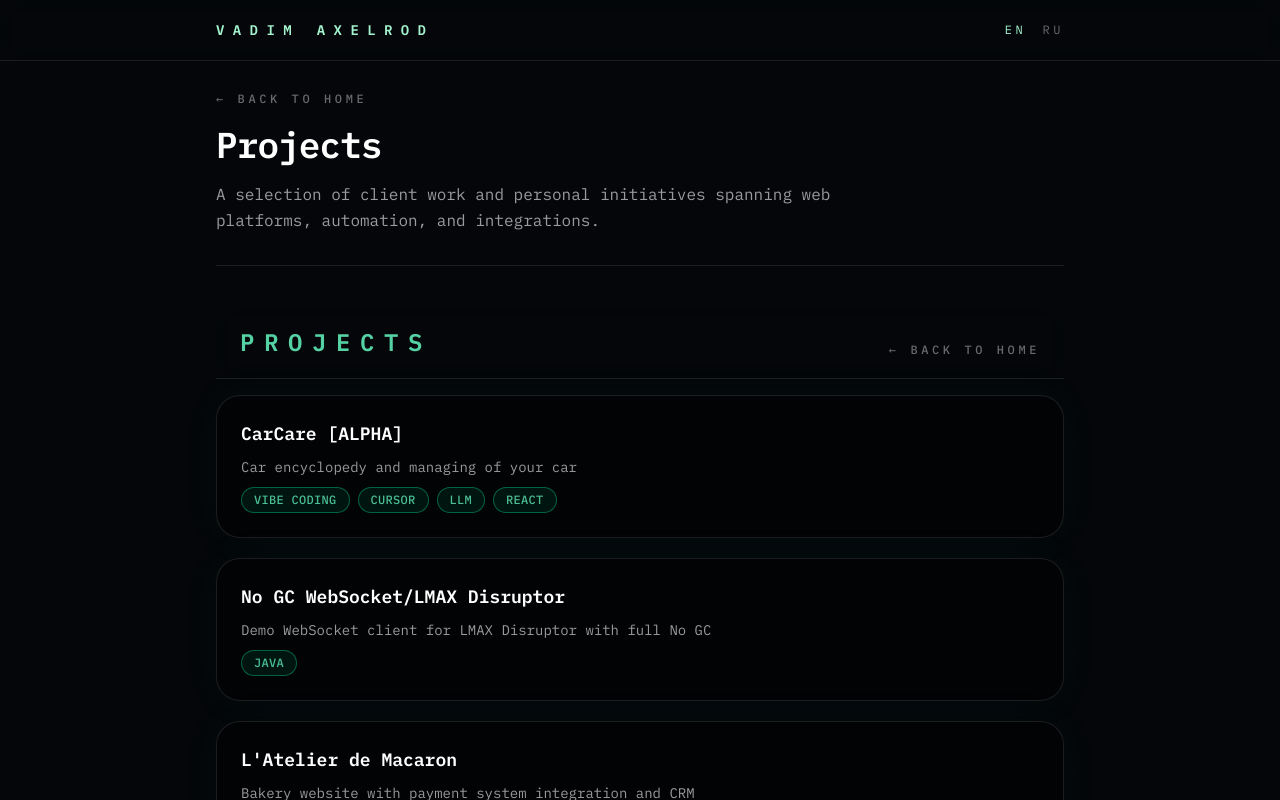
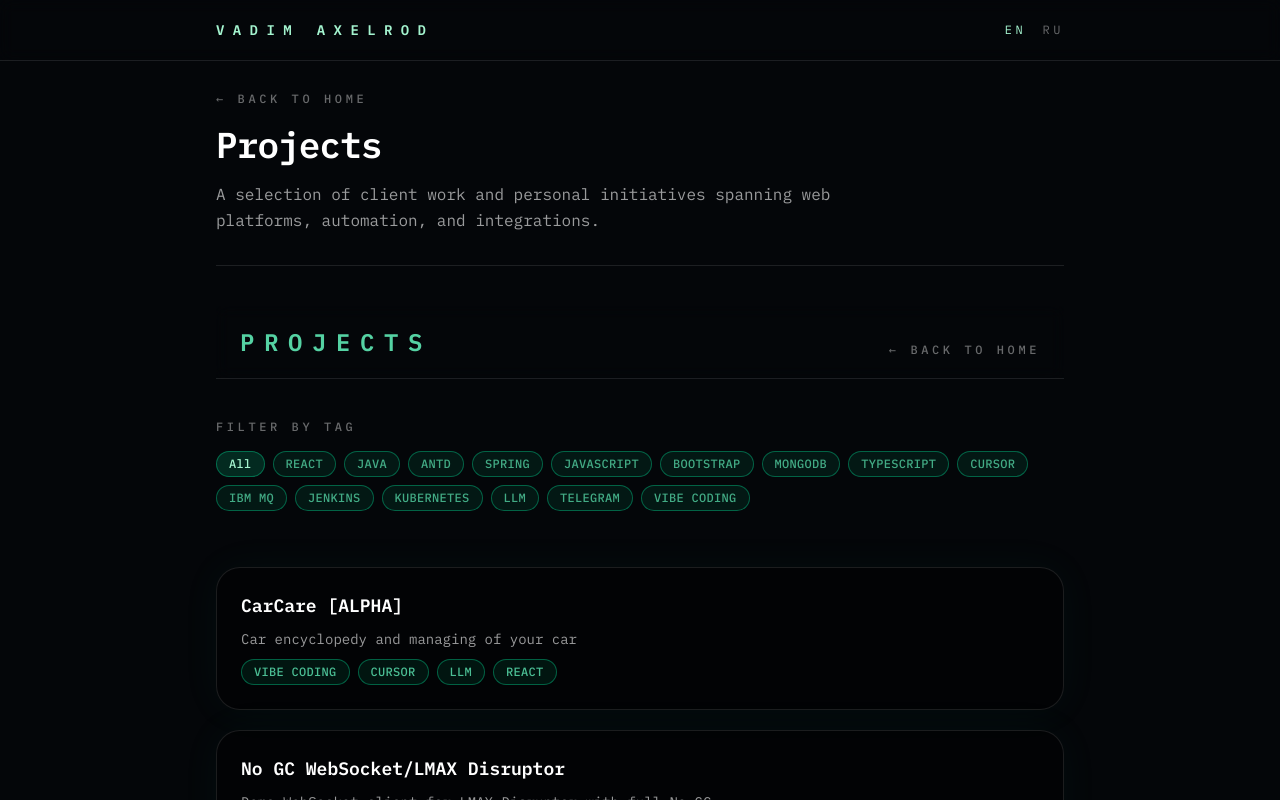
Before and after one commit to axelrodvl/axelrod.co, a Next.js app: page /en/project in a window 1280 px wide. Shown: the top 800 px of the page. Built offline with nearby package versions, Linux system fonts and the light colour scheme.

Commit message:
Tags for projects

```diff
--- a/src/app/[locale]/project/page.tsx
+++ b/src/app/[locale]/project/page.tsx
@@ -1,19 +1,23 @@
 import Link from "next/link";
-
 import type { Locale } from "@/lib/i18n";
 import { getDictionary } from "@/lib/i18n";
 import { readProjects } from "@/lib/content";
+import ProjectsClient from "./projects-client";
 
 type ProjectsPageProps = {
   params: {
     locale: Locale;
   };
+  searchParams?: {
+    tag?: string | string[];
+  };
 };
 
-export default function ProjectsPage({ params }: ProjectsPageProps) {
+export default function ProjectsPage({ params, searchParams }: ProjectsPageProps) {
   const { locale } = params;
   const t = getDictionary(locale);
   const projects = readProjects(locale);
+  const initialTag = typeof searchParams?.tag === "string" ? searchParams.tag : undefined;
 
   return (
     <div className="mx-auto max-w-4xl space-y-10">
@@ -32,59 +36,18 @@ export default function ProjectsPage({ params }: ProjectsPageProps) {
         </p>
       </header>
 
-      <main>
-        <div className="sticky top-[60px] z-20 mb-4 border-b border-white/10 bg-black/60/80 bg-opacity-60 px-6 py-5 backdrop-blur-sm">
-          <div className="flex flex-wrap items-end justify-between gap-4">
-            <div>
-              <h2 className="text-xl font-semibold uppercase tracking-[0.4em] text-emerald-300/90 sm:text-2xl">
-                {t.projects.stickyTitle}
-              </h2>
-            </div>
-            <Link
-              href={`/${locale}`}
-              className="text-xs font-medium uppercase tracking-[0.3em] text-white/40 transition hover:text-emerald-300/90"
-            >
-              {t.projects.backToHome}
-            </Link>
-          </div>
-        </div>
-
-        <ul className="space-y-5">
-          {projects.map((project) => (
-            <li key={project.name}>
-              <a
-                href={project.link}
-                target="_blank"
-                rel="noreferrer"
-                className="group block rounded-3xl border border-white/10 bg-black/40 p-6 shadow-[0_0_40px_rgba(16,185,129,0.05)] transition hover:border-emerald-400/40 hover:shadow-[0_0_40px_rgba(16,185,129,0.2)]"
-              >
-                <div className="flex flex-col gap-3 sm:flex-row sm:items-center sm:justify-between">
-                  <div className="space-y-2">
-                    <h2 className="text-lg font-semibold text-white">
-                      {project.name}
-                    </h2>
-                    <p className="text-sm leading-relaxed text-white/60">
-                      {project.description}
-                    </p>
-                    {project.tags.length > 0 && (
-                      <ul className="mt-2 flex flex-wrap gap-2 text-xs font-medium uppercase tracking-wide text-emerald-300/80">
-                        {project.tags.map((tag) => (
-                          <li
-                            key={`${project.name}-${tag}`}
-                            className="rounded-full border border-emerald-400/40 bg-emerald-500/10 px-3 py-1"
-                          >
-                            {tag}
-                          </li>
-                        ))}
-                      </ul>
-                    )}
-                  </div>
-                </div>
-              </a>
-            </li>
-          ))}
-        </ul>
-      </main>
+      <ProjectsClient
+        locale={locale}
+        projects={projects}
+        initialTag={initialTag}
+        labels={{
+          stickyTitle: t.projects.stickyTitle,
+          backToHome: t.projects.backToHome,
+          tagCloudTitle: t.projects.tagCloudTitle,
+          tagCloudAll: t.projects.tagCloudAll,
+        }}
+        homeHref={`/${locale}`}
+      />
     </div>
   );
 }
--- /dev/null
+++ b/src/app/[locale]/project/projects-client.tsx
@@ -0,0 +1,201 @@
+"use client";
+
+import Link from "next/link";
+import { useCallback, useEffect, useMemo, useState } from "react";
+import { usePathname, useSearchParams } from "next/navigation";
+
+type ProjectSummary = {
+  name: string;
+  link: string;
+  description: string;
+  tags: string[];
+};
+
+type ProjectsClientProps = {
+  locale: string;
+  projects: ProjectSummary[];
+  initialTag?: string;
+  labels: {
+    stickyTitle: string;
+    backToHome: string;
+    tagCloudTitle: string;
+    tagCloudAll: string;
+  };
+  homeHref: string;
+};
+
+export default function ProjectsClient({
+  locale,
+  projects,
+  initialTag,
+  labels,
+  homeHref,
+}: ProjectsClientProps) {
+  const pathname = usePathname();
+  const search = useSearchParams();
+  const paramTag = search.get("tag") ?? initialTag;
+  const normalizedParamTag = typeof paramTag === "string" ? paramTag : undefined;
+  const [selectedTag, setSelectedTag] = useState<string | undefined>(normalizedParamTag);
+
+  useEffect(() => {
+    setSelectedTag((prev) => (prev === normalizedParamTag ? prev : normalizedParamTag));
+  }, [normalizedParamTag]);
+
+  const tagCounts = useMemo(
+    () =>
+      projects.reduce<Map<string, number>>((acc, project) => {
+        project.tags.forEach((tag) => {
+          acc.set(tag, (acc.get(tag) ?? 0) + 1);
+        });
+        return acc;
+      }, new Map()),
+    [projects],
+  );
+
+  const tagChipBaseClass =
+    "rounded-full border border-emerald-400/40 bg-emerald-500/10 px-3 py-1 transition";
+
+  const tags = useMemo(
+    () =>
+      Array.from(tagCounts.entries())
+        .map(([tag, count]) => ({ tag, count }))
+        .sort((a, b) => {
+          if (b.count !== a.count) {
+            return b.count - a.count;
+          }
+          return a.tag.localeCompare(b.tag, locale === "ru" ? "ru" : "en", {
+            sensitivity: "base",
+          });
+        }),
+    [tagCounts, locale],
+  );
+
+  const filteredProjects = useMemo(
+    () =>
+      selectedTag ? projects.filter((project) => project.tags.includes(selectedTag)) : projects,
+    [projects, selectedTag],
+  );
+
+  const handleTagSelect = useCallback(
+    (tag?: string) => {
+      setSelectedTag(tag);
+
+      if (typeof window === "undefined") {
+        return;
+      }
+
+      const next = new URLSearchParams(window.location.search);
+
+      if (!tag) {
+        next.delete("tag");
+      } else {
+        next.set("tag", tag);
+      }
+
+      const query = next.toString();
+      const nextUrl = query ? `${pathname}?${query}` : pathname;
+      window.history.replaceState(window.history.state, "", nextUrl);
+    },
+    [pathname],
+  );
+
+  return (
+    <main>
+      <div className="sticky top-[60px] z-20 mb-4 border-b border-white/10 bg-black/60/80 bg-opacity-60 px-6 py-5 backdrop-blur-sm">
+        <div className="flex flex-wrap items-end justify-between gap-4">
+          <div>
+            <h2 className="text-xl font-semibold uppercase tracking-[0.4em] text-emerald-300/90 sm:text-2xl">
+              {labels.stickyTitle}
+            </h2>
+          </div>
+          <Link
+            href={homeHref}
+            className="text-xs font-medium uppercase tracking-[0.3em] text-white/40 transition hover:text-emerald-300/90"
+          >
+            {labels.backToHome}
+          </Link>
+        </div>
+      </div>
+      {tags.length > 0 && (
+        <div className="mb-8 space-y-4 py-6">
+          <div className="flex flex-wrap items-center justify-between gap-3">
+            <span className="text-xs font-medium uppercase tracking-[0.3em] text-white/40">
+              {labels.tagCloudTitle}
+            </span>
+            {selectedTag && filteredProjects.length === 0 && (
+              <span className="text-xs font-medium uppercase tracking-[0.3em] text-rose-300/80">
+                {selectedTag}
+              </span>
+            )}
+          </div>
+          <ul className="flex flex-wrap gap-2 text-xs font-medium uppercase tracking-wide text-emerald-300/80">
+            <li>
+              <button
+                type="button"
+                onClick={() => handleTagSelect()}
+                className={`${tagChipBaseClass} ${
+                  selectedTag
+                    ? "text-emerald-300/70 hover:border-emerald-300/60 hover:text-emerald-200"
+                    : "border-emerald-300/70 bg-emerald-500/20 text-emerald-200"
+                }`}
+              >
+                {labels.tagCloudAll}
+              </button>
+            </li>
+            {tags.map(({ tag }) => (
+              <li key={tag}>
+                <button
+                  type="button"
+                  onClick={() => handleTagSelect(tag)}
+                  className={`${tagChipBaseClass} ${
+                    selectedTag === tag
+                      ? "border-emerald-300/70 bg-emerald-500/20 text-emerald-200"
+                      : "text-emerald-300/70 hover:border-emerald-300/60 hover:text-emerald-200"
+                  }`}
+                >
+                  {tag.toUpperCase()}
+                </button>
+              </li>
+            ))}
+          </ul>
+        </div>
+      )}
+      {selectedTag && filteredProjects.length === 0 && (
+        <p className="mb-6 text-sm uppercase tracking-[0.3em] text-white/40">
+          {labels.tagCloudTitle}: {selectedTag}
+        </p>
+      )}
+      <ul className="space-y-5">
+        {filteredProjects.map((project) => (
+          <li key={project.name}>
+            <a
+              href={project.link}
+              target="_blank"
+              rel="noreferrer"
+              className="group block rounded-3xl border border-white/10 bg-black/40 p-6 shadow-[0_0_40px_rgba(16,185,129,0.05)] transition hover:border-emerald-400/40 hover:shadow-[0_0_40px_rgba(16,185,129,0.2)]"
+            >
+              <div className="flex flex-col gap-3 sm:flex-row sm:items-center sm:justify-between">
+                <div className="space-y-2">
+                  <h2 className="text-lg font-semibold text-white">{project.name}</h2>
+                  <p className="text-sm leading-relaxed text-white/60">{project.description}</p>
+                  {project.tags.length > 0 && (
+                    <ul className="mt-2 flex flex-wrap gap-2 text-xs font-medium uppercase tracking-wide text-emerald-300/80">
+                      {project.tags.map((tag) => (
+                        <li
+                          key={`${project.name}-${tag}`}
+                          className="rounded-full border border-emerald-400/40 bg-emerald-500/10 px-3 py-1"
+                        >
+                          {tag.toUpperCase()}
+                        </li>
+                      ))}
+                    </ul>
+                  )}
+                </div>
+              </div>
+            </a>
+          </li>
+        ))}
+      </ul>
+    </main>
+  );
+}
--- a/src/lib/i18n.ts
+++ b/src/lib/i18n.ts
@@ -45,6 +45,8 @@ const translations: Record<Locale, {
     description: string;
     backToHome: string;
     stickyTitle: string;
+    tagCloudTitle: string;
+    tagCloudAll: string;
   };
   articleDetail: {
     backToArticles: string;
@@ -97,6 +99,8 @@ const translations: Record<Locale, {
         "A selection of client work and personal initiatives spanning web platforms, automation, and integrations.",
       backToHome: "← Back to home",
       stickyTitle: "Projects",
+      tagCloudTitle: "Filter by tag",
+      tagCloudAll: "All",
     },
     articleDetail: {
       backToArticles: "\u2190 Back to articles",
@@ -149,6 +153,8 @@ const translations: Record<Locale, {
         "Подборка клиентских и личных инициатив: веб-платформы, автоматизация и интеграции.",
       backToHome: "← На главную",
       stickyTitle: "Проекты",
+      tagCloudTitle: "Фильтр по тегам",
+      tagCloudAll: "Все",
     },
     articleDetail: {
       backToArticles: "\u2190 \u041d\u0430\u0437\u0430\u0434 \u043a \u0441\u0442\u0430\u0442\u044c\u044f\u043c",
```
